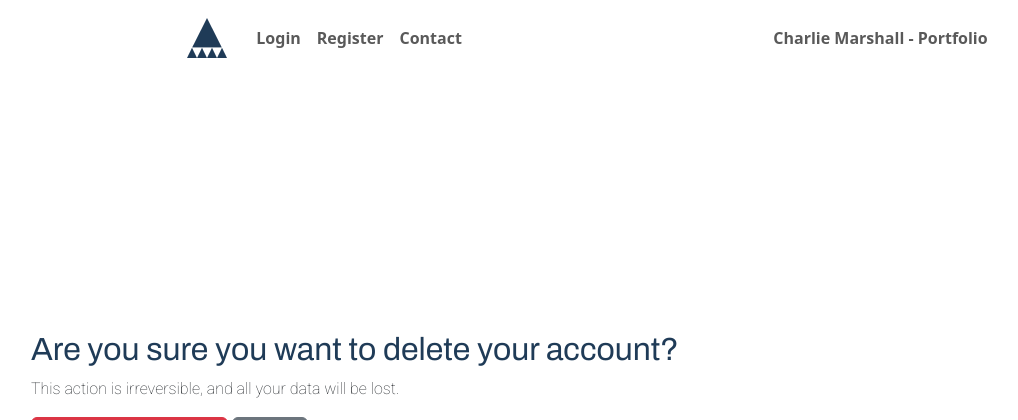
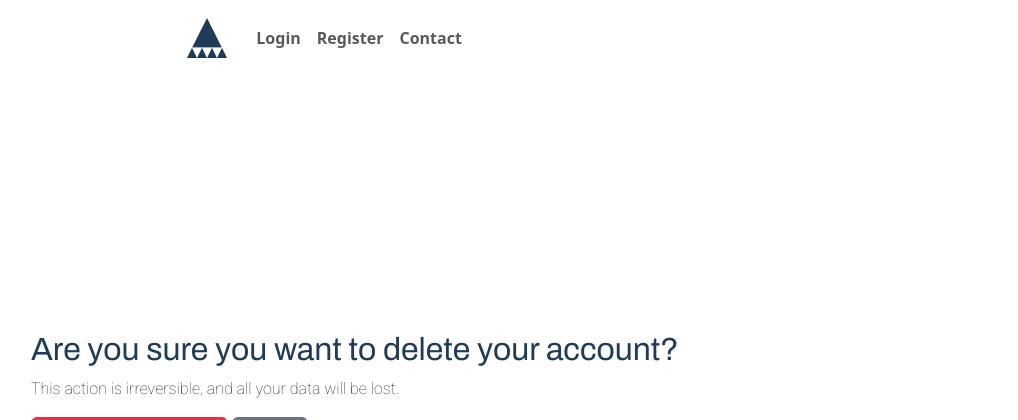
Before and after one commit to charliemarshall1996/apptrack, a Django app: template apptrack/accounts/templates/accounts/delete_account.html in a window 1280 px wide. Shown: the top 420 px of the page, without its empty margins (51-1069 px from the left). Run offline with Django 3.2, Linux system fonts and the light colour scheme; the template is opened without the code that fills it, so the values that code supplies are empty.

Commit message:
removed portfolio nav-item

```diff
--- a/apptrack/core/templates/core/base_unauthenticated.html
+++ b/apptrack/core/templates/core/base_unauthenticated.html
@@ -43,9 +43,6 @@
             <li class="nav-item">
               <a class="nav-link" href="{% url 'contact' %}">Contact</a>
             </li>
-            <li class="navbar-item ms-auto">
-              <a class="nav-link" href="https://charlie-marshall.dev">Charlie Marshall - Portfolio</a>
-            </li>
           </ul>
         </div>
       </nav>
```
